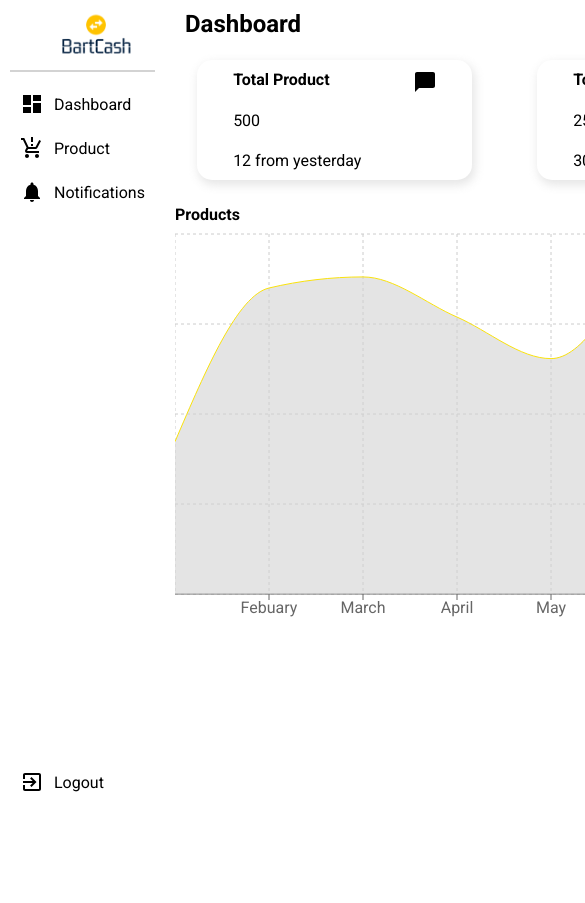
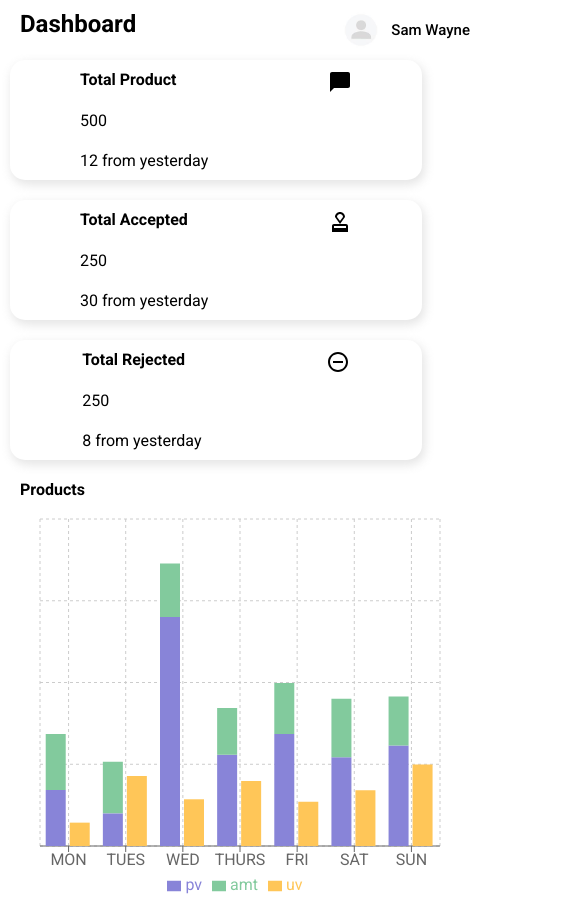
Before and after one commit to bartcash/Admin, a React (Create React App) app: page / in a window 390 px wide. Shown: the top 903 px of the page, 585 px wide, since content can reach past the window. Before the commit the page ends 864 px from the top, so only its background shows below. Built offline with nearby package versions, Linux system fonts and the light colour scheme.

Commit message:
handling media queries

```diff
--- a/src/components/chart/Chart.jsx
+++ b/src/components/chart/Chart.jsx
@@ -33,10 +33,10 @@ const Chart = () => {
 
       <section className='chart'>
         <h4>Products</h4>
-      <ResponsiveContainer  width={500} height={400}>
+      <ResponsiveContainer  width='100%' height='100%'>
         <AreaChart
-          // width={500}
-          // height={400}
+          width={450}
+          height={400}
           data={data}
           margin={{
             top: 10,
--- a/src/components/chart/chart.css
+++ b/src/components/chart/chart.css
@@ -1,6 +1,8 @@
 .chart{
     display: flex;
     flex-direction: column;
+    width: 100%;
+    height: 100%;
 }
 
 .chart > h4{
--- a/src/components/chart2/Piechart.jsx
+++ b/src/components/chart2/Piechart.jsx
@@ -49,8 +49,8 @@ const Piechart = () => {
   return(
       <section className='piechart'>
          <BarChart
-          width={500}
-          height={420}
+          width={450}
+            height={400}
             data={data}
             margin={{
               top: 20,
@@ -69,10 +69,10 @@ const Piechart = () => {
             <Tooltip />
           </BarChart>
       </section>
-      //    <ResponsiveContainer width={450} height={400}>
+)
 
         // </ResponsiveContainer>
-    )
+      //  <ResponsiveContainer width='100%' height='100%'>
 }
 
 export default Piechart
--- a/src/components/chart2/piechart.css
+++ b/src/components/chart2/piechart.css
@@ -0,0 +1,4 @@
+.piechart{
+    height: 100%;
+    width: 100%;
+}
--- a/src/components/sidebar/sidebar.css
+++ b/src/components/sidebar/sidebar.css
@@ -54,3 +54,9 @@ hr{
 .sidebar__div2 > span{
     cursor: pointer;
 }
+
+@media screen and (max-width: 650px){
+    .sidebar{
+        display: none;
+    }
+}
--- a/src/components/topbar/topbar.css
+++ b/src/components/topbar/topbar.css
@@ -24,3 +24,9 @@
     width: 40px;
     border-radius: 50%;
 }
+
+@media screen and (max-width: 650px){
+    .topbar{
+        max-width: 100%;
+    }
+}
--- a/src/components/widget/widget.css
+++ b/src/components/widget/widget.css
@@ -13,3 +13,10 @@
     flex-direction: column;
     justify-content: space-between;
 }
+
+@media screen and (max-width: 650px){
+    .widget{
+        width: 80%;
+        margin-left: 10px;
+    }
+}
--- a/src/pages/home/home.css
+++ b/src/pages/home/home.css
@@ -23,3 +23,16 @@
     justify-content: space-around;
     margin: 25px 10px;
 }
+
+@media screen and (max-width: 650px){
+    .home__widget{
+        flex-direction: column;
+        justify-content: center;
+        gap: 20px;
+    }
+
+    .home__chart{
+        flex-direction: column;
+        margin: 20px;
+    }
+}
```
Lines whose indentation alone changed are shown as unchanged.
